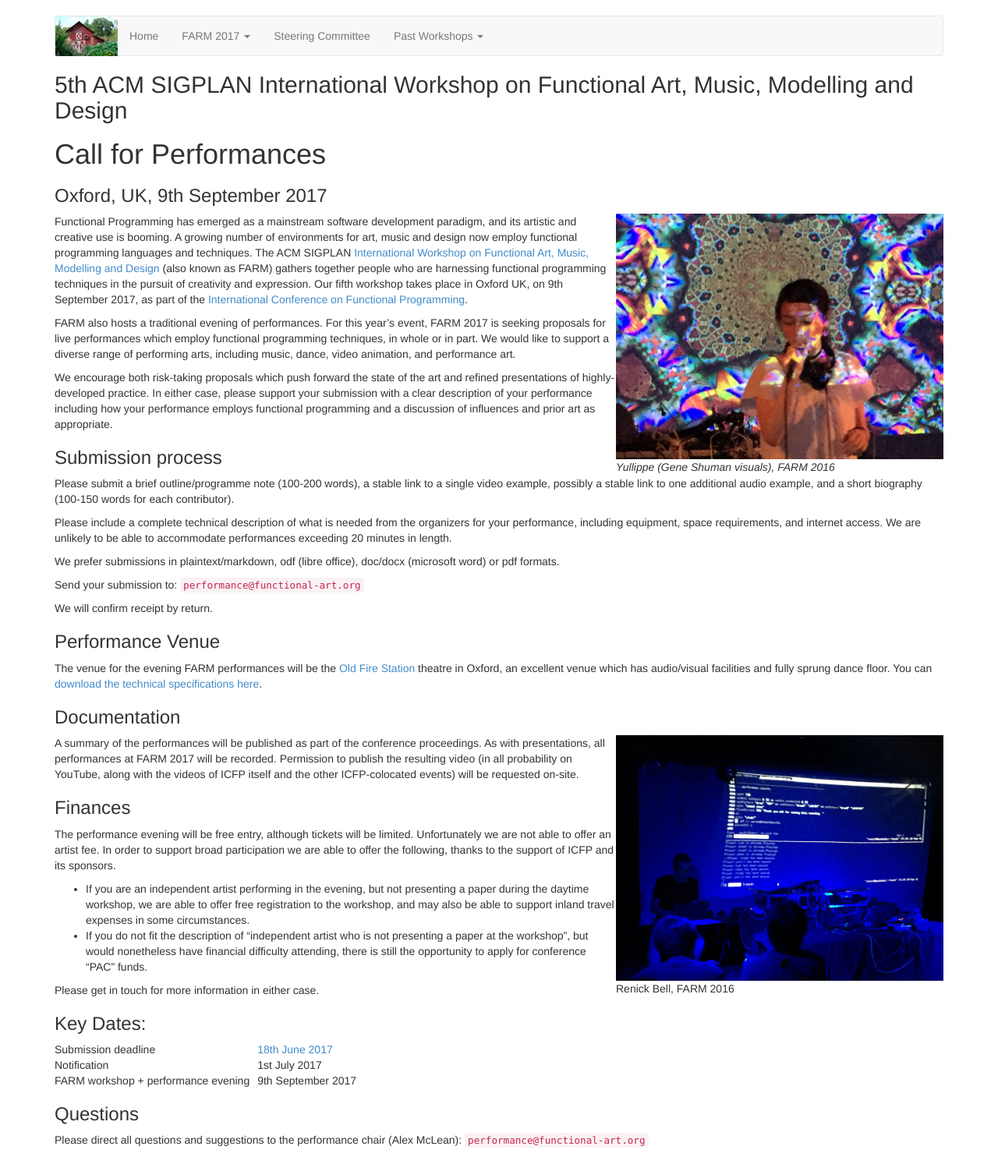
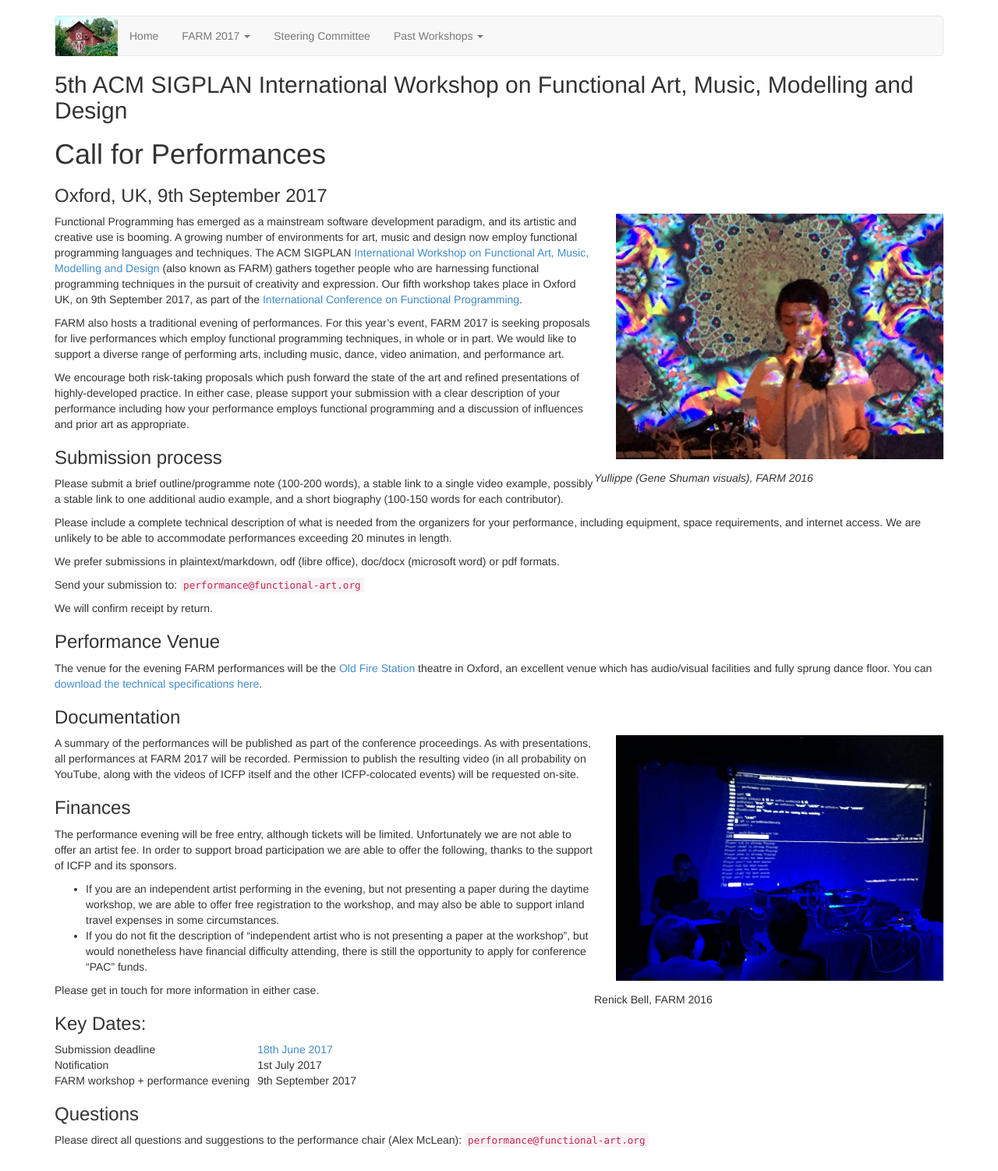
Before and after one commit to functional-art/functional-art.github.com, a Jekyll site: the page built from 2017/call-for-performances.md, in a window 1280 px wide. Shown: the whole page at 78% size. Built offline with Jekyll 4.4.1, drawn with Linux system fonts in a browser that asks for light colours; nearby versions of some CDN libraries.

Commit message:
Update call-for-performances.md

```diff
--- a/2017/call-for-performances.md
+++ b/2017/call-for-performances.md
@@ -10,7 +10,7 @@
 
 ### Oxford, UK, 9th September 2017
 
-<span style="float: right"><img style="width: 30em" src="farm.jpg" /><br />
+<span style="float: right"><img style="width: 30em; margin: 0 0 1em 2em;" src="farm.jpg" /><br />
 <em>Yullippe (Gene Shuman visuals), FARM 2016</em>
 </span>
 Functional Programming has emerged as a mainstream software development paradigm, and its artistic and creative use is booming. A growing number of environments for art, music and design now employ functional programming languages and techniques. The ACM SIGPLAN [International Workshop on Functional Art, Music, Modelling and Design](http://functional-art.org/2017/) (also known as FARM) gathers together people who are harnessing functional programming techniques in the pursuit of creativity and expression. Our fifth workshop takes place in Oxford UK, on 9th September 2017, as part of the [International Conference on Functional Programming](http://icfp17.sigplan.org/home).
@@ -37,7 +37,7 @@
 
 ### Documentation
 
-<span style="float: right"><img style="width: 30em" src="renick.jpg" /><br />
+<span style="float: right"><img style="width: 30em; margin: 0 0 1em 2em;" src="renick.jpg" /><br />
 Renick Bell, FARM 2016
 </span>
 A summary of the performances will be published as part of the conference proceedings. As with presentations, all performances at FARM 2017 will be recorded. Permission to publish the resulting video (in all probability on YouTube, along with the videos of ICFP itself and the other ICFP-colocated events) will be requested on-site.
```
